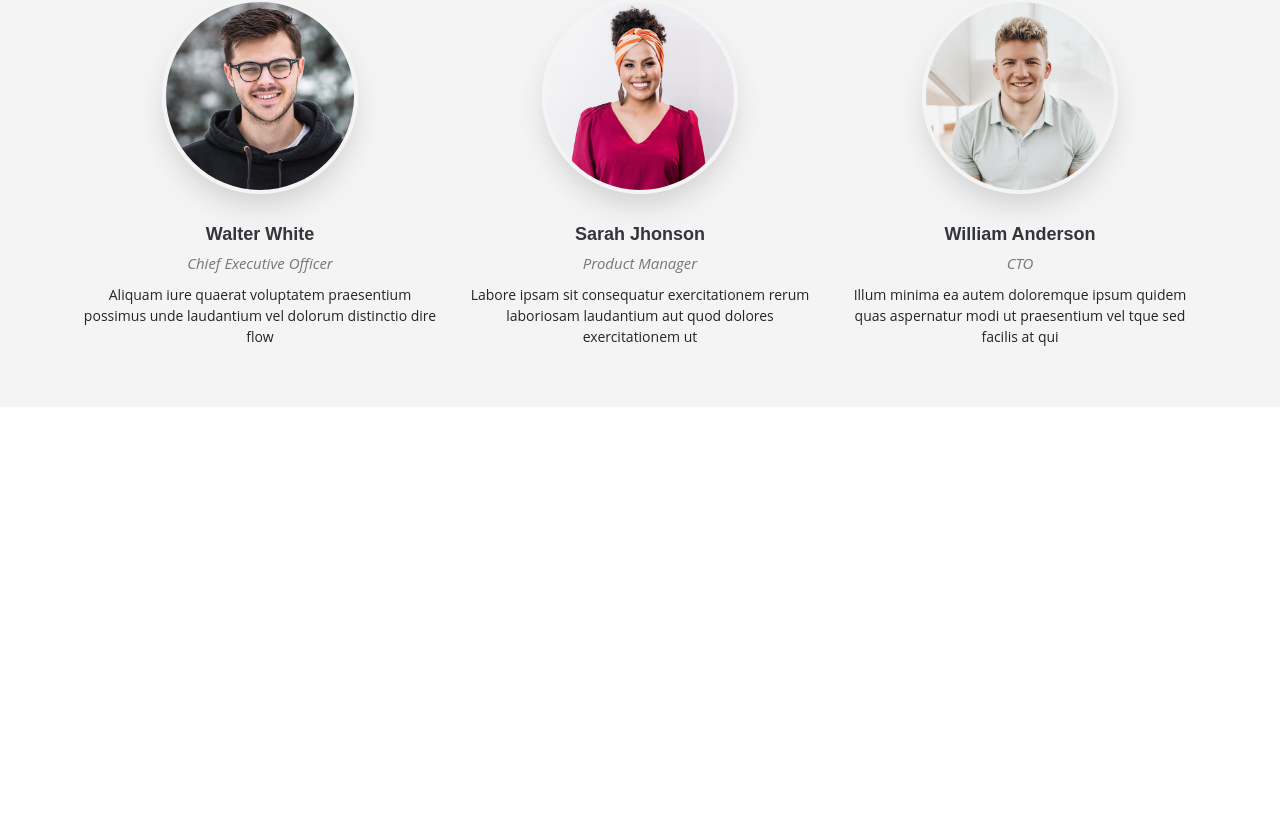
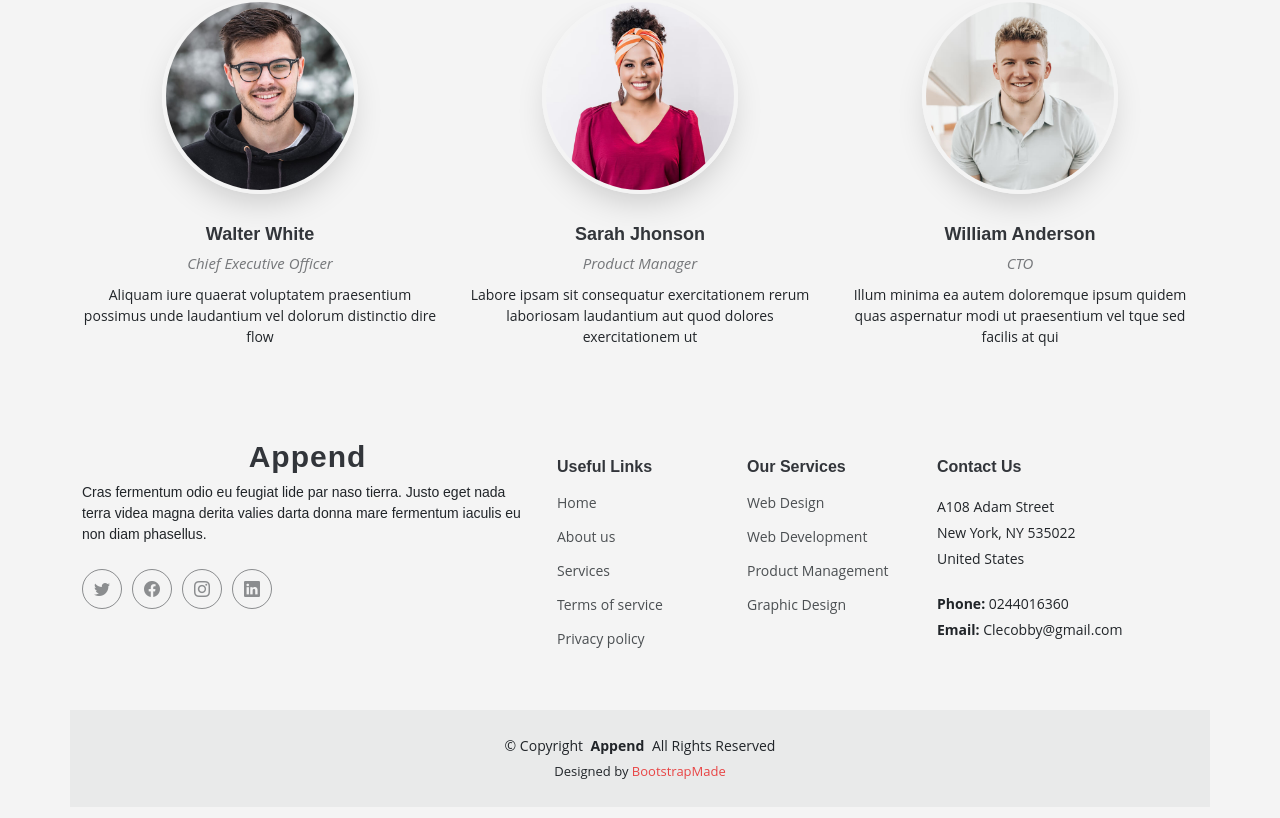
Before and after one commit to jcobby/bacchus, a React (Create React App) app: page /about in a window 1280 px wide. Shown: the part 2138-2956 px from the top of the page. Before the commit the page ends 2545 px from the top, so only its background shows below. Built offline with nearby package versions, Linux system fonts and the light colour scheme.

Commit message:
belownav

```diff
--- a/src/Pages/AboutUs.js
+++ b/src/Pages/AboutUs.js
@@ -1,5 +1,5 @@
 import React from "react";
-import below from "../Components/BelowNav";
+import BelowNav from "../Components/BelowNav";
 import "./AboutUs.css";
 import backgroundimage from "../assets/images/cta-bg.jpg";
 import Top from "../Pages/Top"
@@ -240,7 +240,7 @@ function AboutUs() {
           </div>
         </div>
       </section>
-      <below />
+      <BelowNav />
     </div>
   );
 }
```
